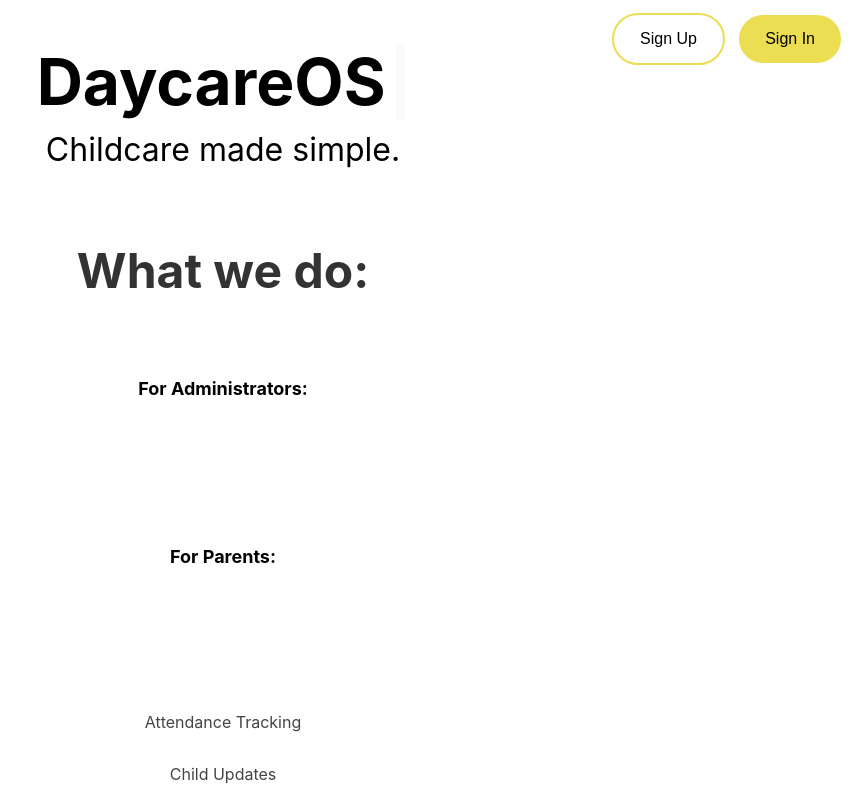
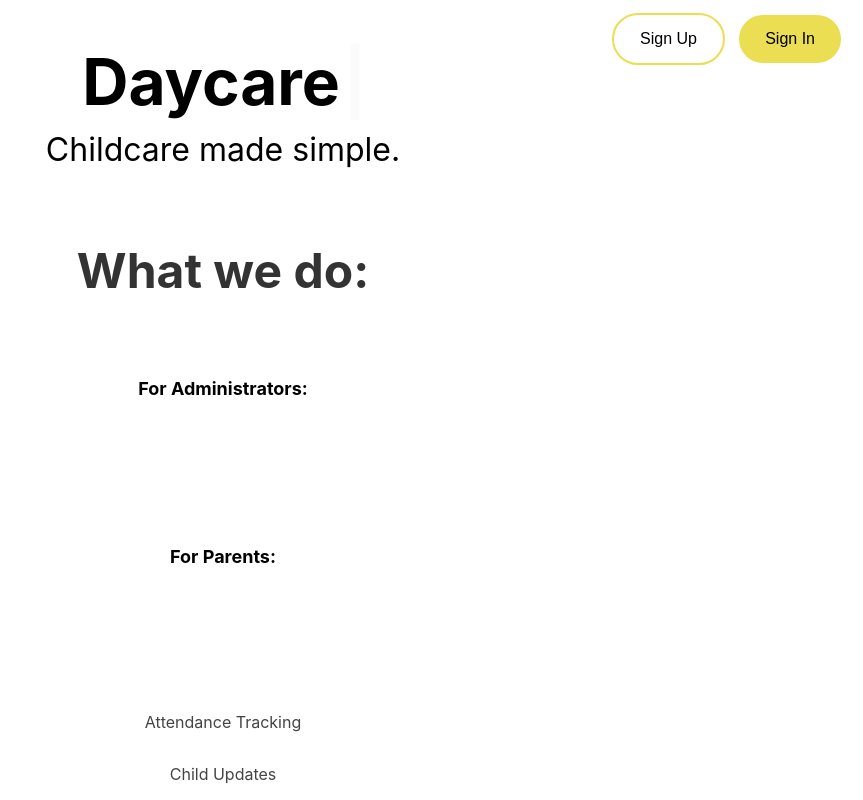
Before and after one commit to cocopuff2234/Daycare-Management-System, a React (Create React App) app: page / in a window 1280 px wide. Shown: the whole page, without its empty margins (417-1280 px from the left). Built offline with nearby package versions, Linux system fonts and the light colour scheme.

Commit message:
lil change

```diff
--- a/src/App.js
+++ b/src/App.js
@@ -23,7 +23,7 @@ const Home = () => {
     <div className="App">
       <h1 className="main-heading">
         <Typewriter
-          words={['DaycareOS']}
+          words={['Daycare']}
           loop={0}
           cursor
           cursorStyle="|"
```
